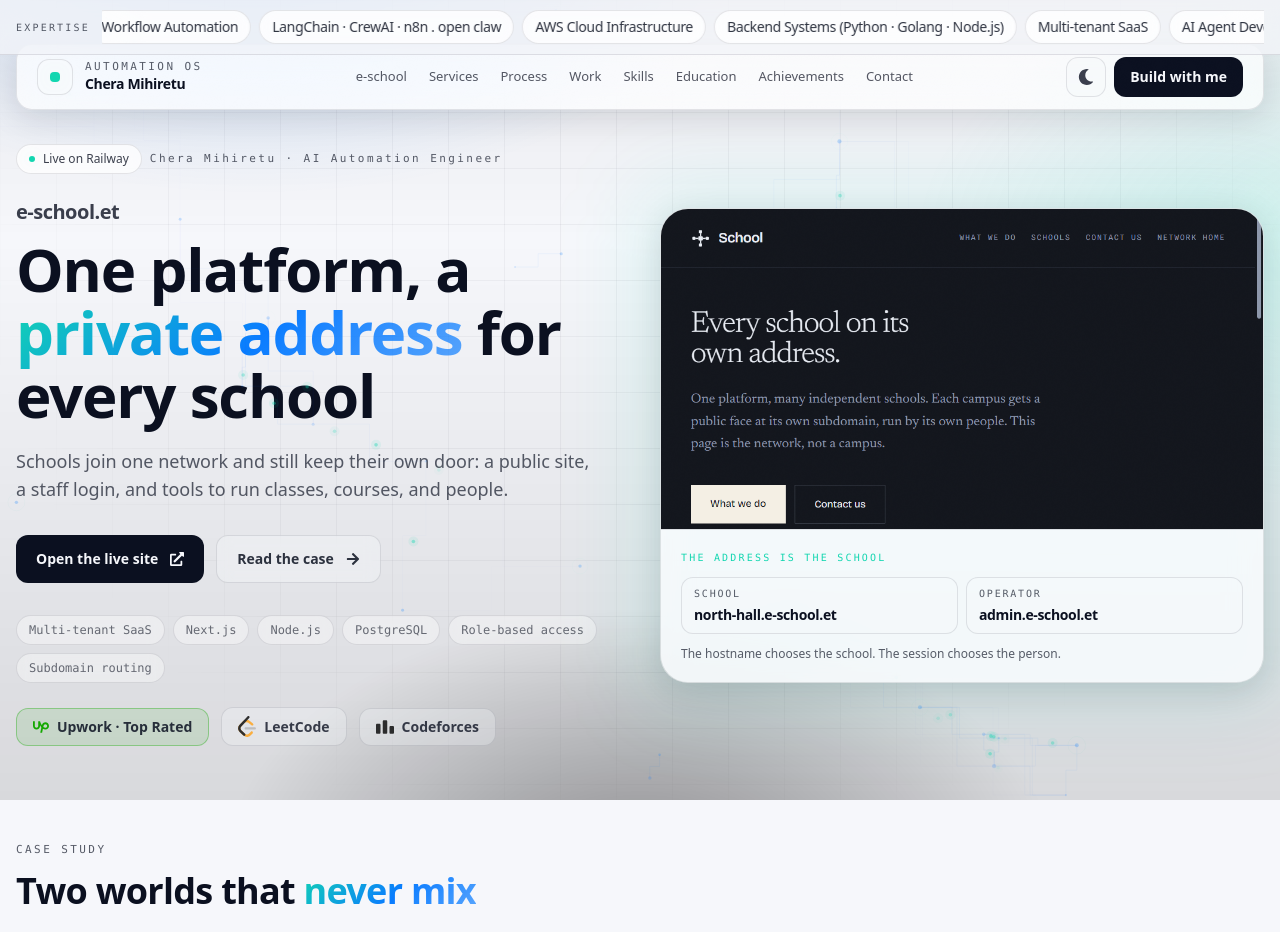
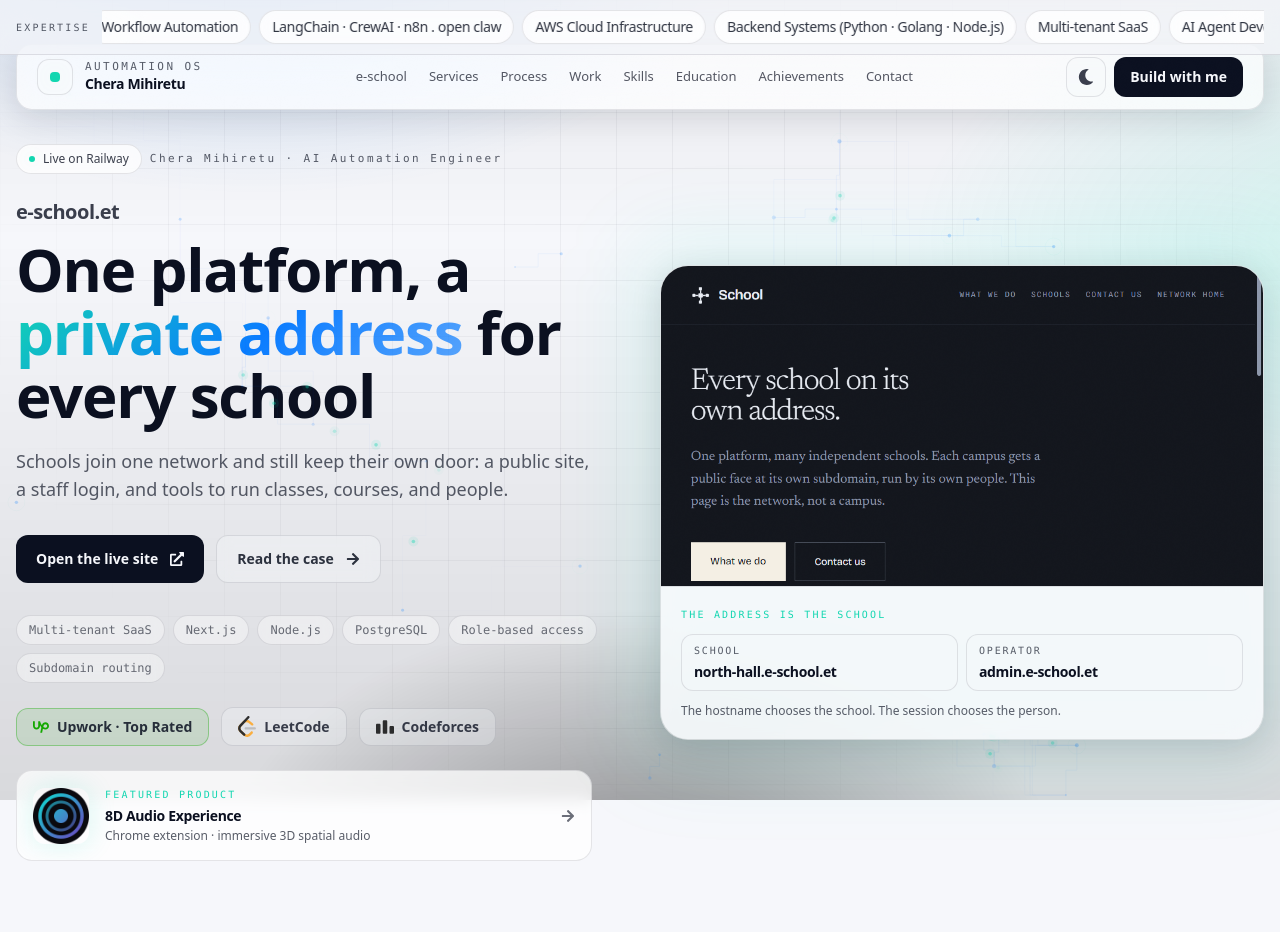
Before and after one commit to chera-mihiretu/Portifolio, a Next.js app: page / in a window 1280 px wide. Shown: the top 932 px of the page. Built offline with nearby package versions, Linux system fonts and the light colour scheme.

Commit message:
Keep 8D Audio Experience on the hero next to e-school.

```diff
--- a/src/components/sections/HeroSection.tsx
+++ b/src/components/sections/HeroSection.tsx
@@ -123,6 +123,41 @@
                 </a>
               ))}
             </motion.div>
+
+            <motion.div
+              initial={{ opacity: 0, y: 10 }}
+              animate={{ opacity: 1, y: 0 }}
+              transition={{ delay: 0.52, duration: 0.6 }}
+              className="mt-6"
+            >
+              <a
+                href={person.featured.url}
+                target="_blank"
+                rel="noopener noreferrer"
+                className="group relative flex items-center gap-4 rounded-2xl border border-[var(--card-border)] bg-[var(--card-bg)] p-4 backdrop-blur transition-colors hover:bg-[var(--background)]/45 max-w-xl overflow-hidden"
+              >
+                <div className="absolute -inset-px rounded-2xl bg-gradient-to-r from-[var(--accent-secondary)]/15 to-[var(--accent)]/15 opacity-0 group-hover:opacity-100 transition-opacity pointer-events-none" />
+                <Image
+                  src={person.featured.icon}
+                  alt={person.featured.name}
+                  width={56}
+                  height={56}
+                  className="relative h-14 w-14 rounded-xl shadow-[0_0_28px_var(--glow-2)]"
+                />
+                <div className="relative min-w-0">
+                  <div className="font-mono text-[10px] tracking-[0.22em] text-[var(--accent-secondary)]">
+                    FEATURED PRODUCT
+                  </div>
+                  <div className="mt-1 text-sm font-bold tracking-tight truncate">
+                    {person.featured.name}
+                  </div>
+                  <div className="mt-0.5 text-xs text-[var(--muted)] truncate">
+                    {person.featured.tagline}
+                  </div>
+                </div>
+                <FaArrowRight className="relative ml-auto h-3.5 w-3.5 shrink-0 text-[var(--foreground)]/60 transition-transform group-hover:translate-x-0.5" />
+              </a>
+            </motion.div>
           </div>
 
           <div className="lg:col-span-6">
```
